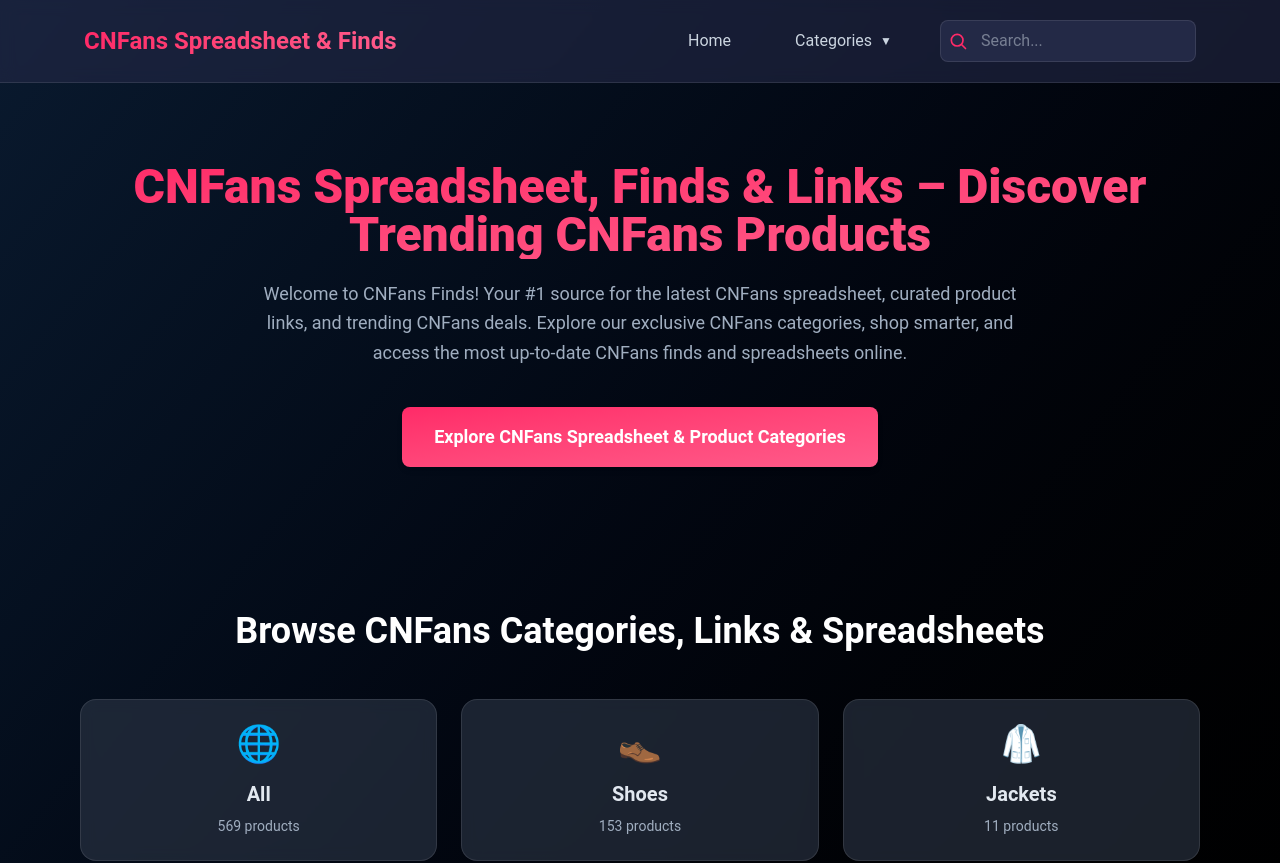
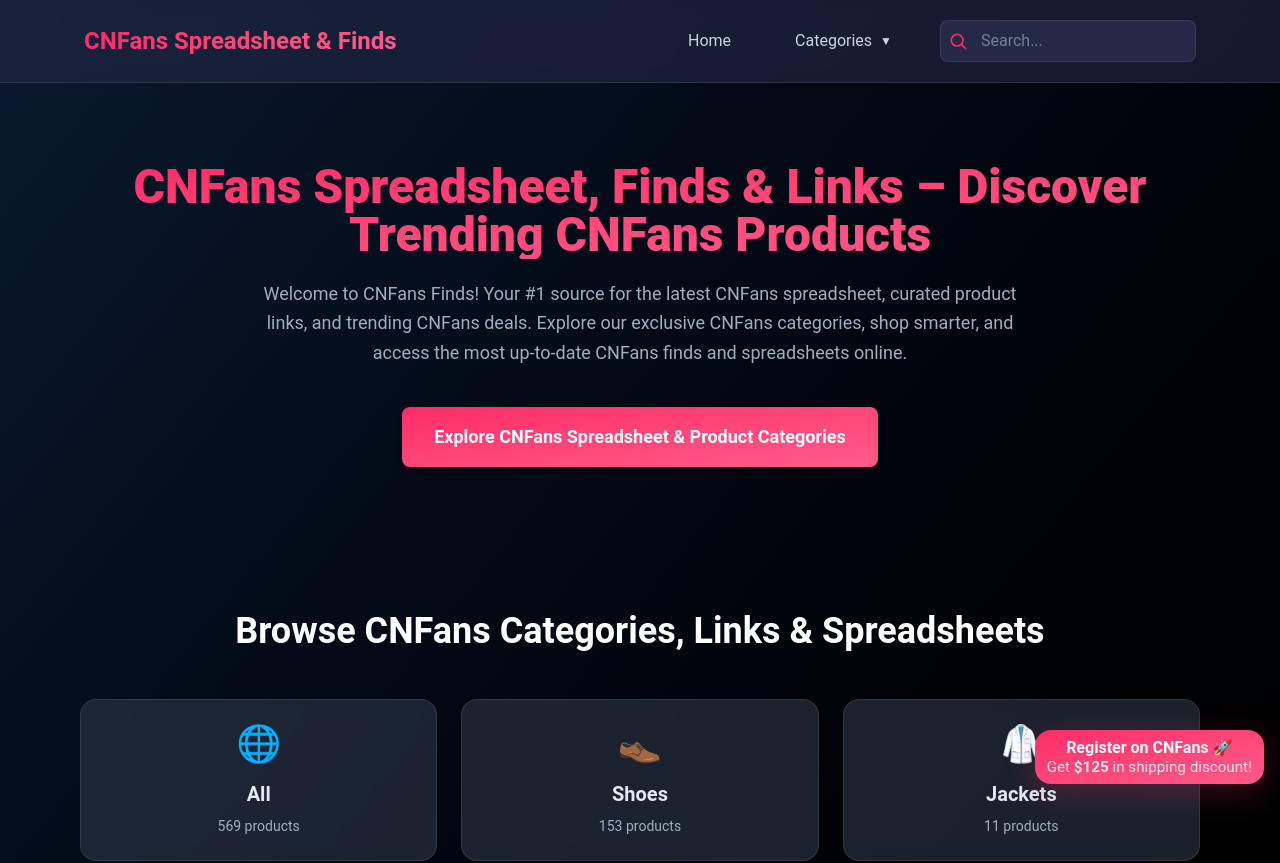
Before and after one commit to KallinDev/cnfans-finds, a React (Vite) app: page / in a window 1280 px wide. Shown: the top 863 px of the page. Built offline with nearby package versions, Linux system fonts and the light colour scheme.

Commit message:
added register button

```diff
--- a/src/App.jsx
+++ b/src/App.jsx
@@ -2,13 +2,67 @@
 import Home from "./components/Home";
 import Shop from "./components/Shop";
 import { useProducts } from "./hooks/useProduct";
+import { useEffect } from "react";
 
 function App() {
+  // Wiggle Register button every 10 seconds
+  useEffect(() => {
+    const btn = document.querySelector(".register-wiggle-glow");
+    if (!btn) return;
+    let delay = 10000; // 10 seconds between wiggles
+    let duration = 2000; // wiggle duration
+    let timer;
+    function wiggle() {
+      btn.style.animation = `wiggleGlow ${duration}ms cubic-bezier(.4,0,.2,1)`;
+      setTimeout(() => {
+        btn.style.animation = "";
+        timer = setTimeout(wiggle, delay);
+      }, duration);
+    }
+    timer = setTimeout(wiggle, delay);
+    return () => clearTimeout(timer);
+  }, []);
   // Make sure your CSV is in the public folder, e.g., public/products.csv
   const products = useProducts("/products.csv");
 
   return (
     <div className="min-h-screen bg-gradient-to-br from-[#0a1a2f] to-black text-[#e2e8f0]">
+      {/* Fixed Register Button for all pages */}
+      {/* Custom animation for Register button */}
+      <style>{`
+        @keyframes wiggleGlow {
+          0%, 100% { transform: rotate(0deg) scale(1); box-shadow: 0 8px 32px rgba(255,42,104,0.25); }
+          7% { transform: rotate(-3deg) scale(1.03); box-shadow: 0 0 32px 6px #ff5a8a66; }
+          14% { transform: rotate(3deg) scale(1.04); box-shadow: 0 0 32px 8px #ff2a6866; }
+          21% { transform: rotate(-3deg) scale(1.03); box-shadow: 0 0 32px 6px #ff5a8a66; }
+          28% { transform: rotate(0deg) scale(1); box-shadow: 0 8px 32px rgba(255,42,104,0.25); }
+        }
+        .register-wiggle-glow {
+          /* No infinite animation, controlled by JS */
+        }
+      `}</style>
+      <a
+        href="https://cnfans.com/register?ref=2042152"
+        target="_blank"
+        rel="noopener noreferrer"
+        className="fixed bottom-4 right-4 z-50 bg-gradient-to-br from-[#ff2a68] to-[#ff5a8a] text-white px-3 py-2 rounded-2xl shadow-lg font-bold text-base transition-all hover:scale-110 hover:shadow-2xl active:scale-95 focus:outline-none focus:ring-2 focus:ring-[#ff2a68] focus:ring-offset-2 register-wiggle-glow text-center"
+        style={{ boxShadow: "0 8px 32px rgba(255,42,104,0.25)" }}
+      >
+        <div style={{ lineHeight: 1.2 }}>
+          Register on CNFans 🚀
+          <br />
+          <span
+            style={{
+              fontSize: "0.95em",
+              fontWeight: "normal",
+              color: "#ffe6f2",
+            }}
+          >
+            Get <span style={{ fontWeight: "bold" }}>$125</span> in shipping
+            discount!
+          </span>
+        </div>
+      </a>
       <Router>
         <Routes>
           <Route path="/" element={<Home products={products} />} />
```
